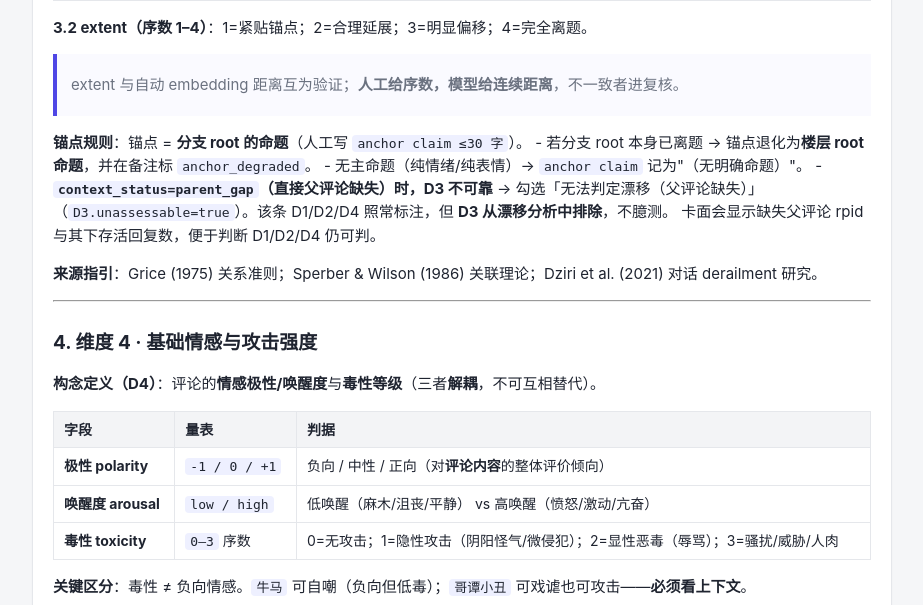
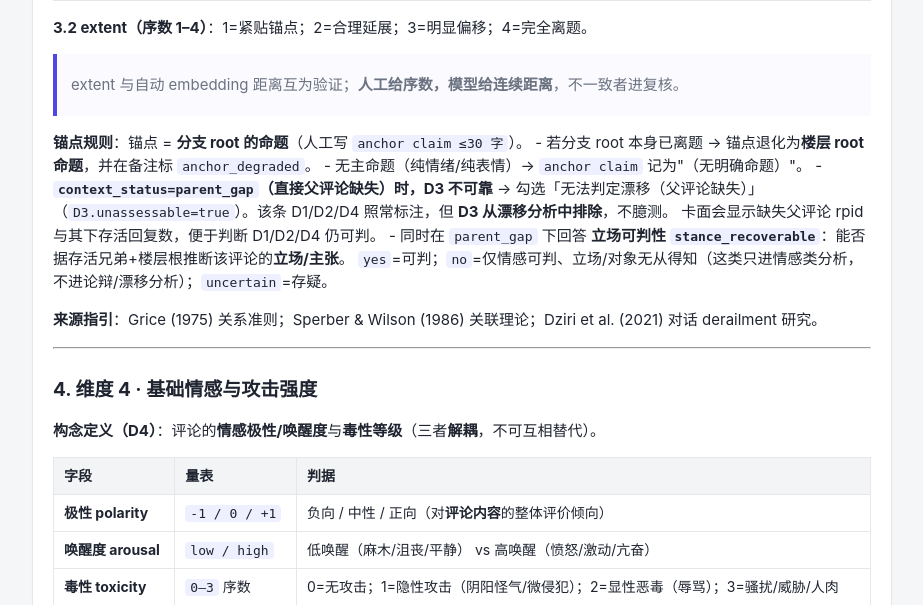
Before and after one commit to MichaelMu151/bili-annotator, a Flask app: page /codebook in a window 1280 px wide. Shown: the part 2139-2744 px from the top of the page, without its empty margins (178-1101 px from the left). Run offline with Flask 3, Linux system fonts and the light colour scheme.

Commit message:
Add stance_recoverable annotation field for parent_gap units (yes/no/uncertain) + export column

```diff
--- a/app.py
+++ b/app.py
@@ -278,6 +278,11 @@ def _validate_payload(payload: dict) -> None:
     if payload.get("confidence") not in (None, "") and \
             payload["confidence"] not in CONFIDENCE:
         raise ValueError(f"confidence {payload['confidence']!r} invalid")
+
+    # stance_recoverable: only meaningful for parent_gap units; enum when present.
+    sr = payload.get("stance_recoverable")
+    if sr not in (None, "") and str(sr) not in ("yes", "no", "uncertain", "true", "false"):
+        raise ValueError(f"stance_recoverable {sr!r} invalid")
 
     # Reject a completely empty annotation: an item must carry at least one
     # substantive judgement or be explicitly flagged ambiguous.
@@ -567,7 +572,7 @@ def api_export():
         "context_degraded", "degraded_reason", "context_status", "d3_assessable",
         "annotator", "d1_labels", "d1_primary", "d1_mixed",
         "d2_labels", "d2_primary", "d2_mixed",
-        "d3_type", "d3_extent", "d3_evidence", "d3_unassessable",
+        "d3_type", "d3_extent", "d3_evidence", "d3_unassessable", "stance_recoverable",
         "d4_polarity", "d4_arousal", "d4_toxicity", "d4_evidence",
         "ambiguous", "confidence", "notes", "created_at", "duration_ms",
         "integrity_ok",
@@ -589,6 +594,7 @@ def api_export():
             "|".join(d1.get("labels") or []), d1.get("primary"), d1.get("is_mixed"),
             "|".join(d2.get("labels") or []), d2.get("primary"), d2.get("is_mixed"),
             d3.get("type"), d3.get("extent"), d3.get("evidence"), d3.get("unassessable"),
+            p.get("stance_recoverable"),
             d4.get("polarity"), d4.get("arousal"), d4.get("toxicity"), d4.get("evidence"),
             p.get("ambiguous"), p.get("confidence"), p.get("notes"),
             r["created_at"], r["duration_ms"],
--- a/codebook/CODEBOOK.md
+++ b/codebook/CODEBOOK.md
@@ -88,6 +88,8 @@
 - **`context_status=parent_gap`（直接父评论缺失）时，D3 不可靠** → 勾选「无法判定漂移（父评论缺失）」
   （`D3.unassessable=true`）。该条 D1/D2/D4 照常标注，但 **D3 从漂移分析中排除**，不臆测。
   卡面会显示缺失父评论 rpid 与其下存活回复数，便于判断 D1/D2/D4 仍可判。
+- 同时在 `parent_gap` 下回答 **立场可判性 `stance_recoverable`**：能否据存活兄弟+楼层根推断该评论的**立场/主张**。
+  `yes`=可判；`no`=仅情感可判、立场/对象无从得知（这类只进情感类分析，不进论辩/漂移分析）；`uncertain`=存疑。
 
 **来源指引**：Grice (1975) 关系准则；Sperber & Wilson (1986) 关联理论；Dziri et al. (2021) 对话 derailment 研究。
 
```
Also changed, not shown: app/templates/annotate.html (+14 -0 lines), README.md, data/annotation.db.
